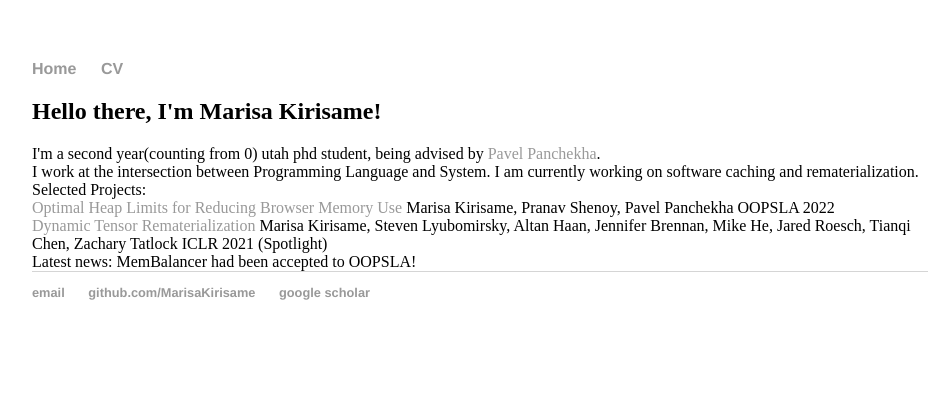
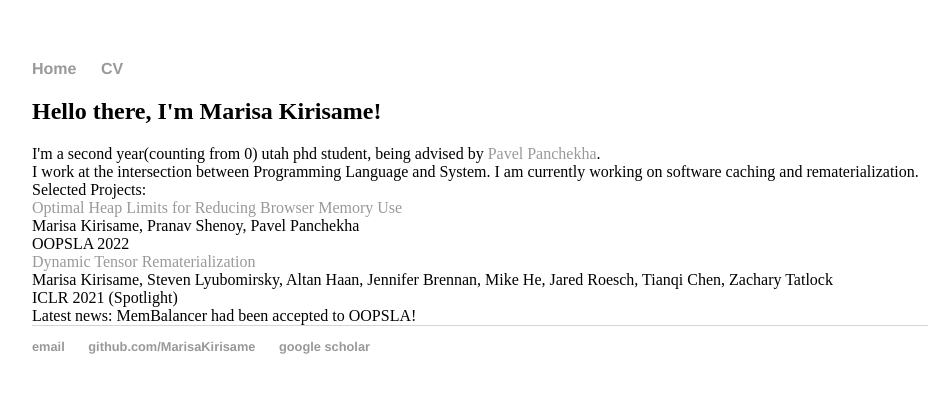
Before and after one commit to MarisaKirisame/MarisaKirisame.github.io, a Jekyll site: the page built from index.html, in a window 1280 px wide. Shown: the top 393 px of the page, without its empty margins (160-1105 px from the left). Built offline with Jekyll 4.4.1, drawn with Linux system fonts in a browser that asks for light colours; comment, search, counter and statistics services are not loaded.

```diff
--- a/index.html
+++ b/index.html
@@ -8,13 +8,13 @@ title: Marisa Kirisame
   I work at the intersection between Programming Language and System. I am currently working on software caching and rematerialization. <br>
   Selected Projects:
   <div>
-  <a href="balancer.html">Optimal Heap Limits for Reducing Browser Memory Use</a>
-  Marisa Kirisame, Pranav Shenoy, Pavel Panchekha
+  <a href="balancer.html">Optimal Heap Limits for Reducing Browser Memory Use</a> <br>
+  Marisa Kirisame, Pranav Shenoy, Pavel Panchekha <br>
   OOPSLA 2022
   </div>
   <div>
-  <a href="dtr.html">Dynamic Tensor Rematerialization</a>
-  Marisa Kirisame, Steven Lyubomirsky, Altan Haan, Jennifer Brennan, Mike He, Jared Roesch, Tianqi Chen, Zachary Tatlock
+  <a href="dtr.html">Dynamic Tensor Rematerialization</a> <br>
+  Marisa Kirisame, Steven Lyubomirsky, Altan Haan, Jennifer Brennan, Mike He, Jared Roesch, Tianqi Chen, Zachary Tatlock <br>
   ICLR 2021 (Spotlight)
   </div>
   Latest news: MemBalancer had been accepted to OOPSLA!
```
